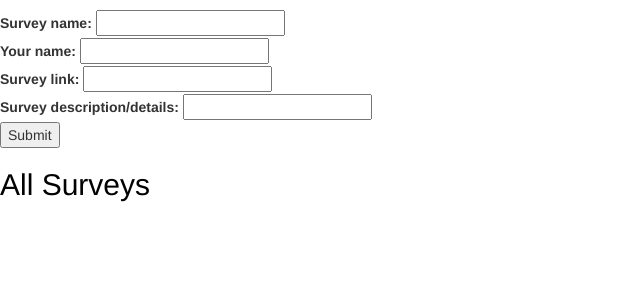
After one commit to JRyanShue/Lighthouse-Hacks, a Flask app: page /surveys_form in a window 1280 px wide. The commit adds this page. Shown: the top 300 px of the page, without its empty margins (0-640 px from the left). Run offline with Flask 2, Linux system fonts and the light colour scheme; some libraries are stand-ins or nearby versions.

Commit message:
Added functionality for all pages

```diff
--- a/integrated_version/server/src/app.py
+++ b/integrated_version/server/src/app.py
@@ -31,6 +31,10 @@ db = firebase.database()
 # db.child("data").child("petitions").update({"name": "Help Zoe"})
 # users = db.child("data").child("petitions").get()
 # print(users.val())
+
+# db.child("data").child("announcements").update({"name": "Help Zoe"})
+# db.child("data").child("clubs").update({"name": "Help Zoe"})
+# db.child("data").child("surveys").update({"name": "Help Zoe"})
 
 app = Flask(__name__)
 
@@ -89,6 +93,96 @@ def petition_form():
     return render_template("petition_form.html", message=message)
 
 
+@app.route('/announcements_form', methods=["GET", "POST"])
+def announcements_form():
+    print("yes1")
+    message = ''
+    if request.method == 'POST':
+        name = request.form.get('name')  # access data from form
+        author = request.form.get('author')
+        details = request.form.get('details')
+        timestamp = time.ctime(time.time())
+
+        if name and author and details:
+            # push to firebase
+            db.child("data").child("announcements").push(
+                {"Timestamp": timestamp, "Announcement": name, "Author": author, "Details": details})
+
+            message = "Success"
+        else:
+            if not name:
+                message += "Please enter an announcement."
+            if not author:
+                message += "\nPlease enter an author name."
+            if not details:
+                message += "\nPlease enter announcement details."
+
+        print("announcement")
+    # return button()
+    return render_template("announcements_form.html", message=message)
+
+
+@app.route('/clubs_form', methods=["GET", "POST"])
+def clubs_form():
+    print("yes2")
+    message = ''
+    if request.method == 'POST':
+        name = request.form.get('name')  # access data from form
+        author = request.form.get('author')
+        details = request.form.get('details')
+        timestamp = time.ctime(time.time())
+
+        if name and author and details:
+            # push to firebase
+            db.child("data").child("clubs").push(
+                {"Timestamp": timestamp, "Club Announcement": name, "Author": author, "Details": details})
+
+            message = "Success"
+        else:
+            if not name:
+                message += "Please enter a club announcement."
+            if not author:
+                message += "\nPlease enter an author name."
+            if not details:
+                message += "\nPlease enter announcement details."
+
+        print("club")
+    # return button()
+    return render_template("clubs_form.html", message=message)
+
+
+@app.route('/surveys_form', methods=["GET", "POST"])
+def surveys_form():
+    print("yes3")
+    message = ''
+    if request.method == 'POST':
+        name = request.form.get('name')  # access data from form
+        author = request.form.get('author')
+        details = request.form.get('details')
+        link = request.form.get('link')
+        timestamp = time.ctime(time.time())
+
+        if name and author and details and link:
+            # push to firebase
+            db.child("data").child("surveys").push(
+                {"Timestamp": timestamp, "Survey": name, "Link": link, "Author": author, "Details": details})
+
+            message = "Success"
+        else:
+            if not name:
+                message += "Please enter a survey name."
+            if not author:
+                message += "\nPlease enter an author name."
+            if not details:
+                message += "\nPlease enter survey details."
+            if not link:
+                message += "\nPlease enter a link to your survey."
+
+        print("survey")
+    # return button()
+    return render_template("surveys_form.html", message=message)
+
+
 @app.route('/home', methods=["GET", "POST"])
 def home():
     # sample()
@@ -118,25 +212,30 @@ def test():
 
 @app.route('/announcements')
 def announcements():
-    return render_template("Announcements.html")
+    announcements_all = db.child("data").child("announcements").get()
+    announcements_data = announcements_all.val()
+    return render_template("Announcements.html", data=announcements_data.values())
 
 
 @app.route('/clubs')
 def clubs():
-    return render_template("Clubs.html")
+    all_clubs = db.child("data").child("clubs").get()
+    clubs_data = all_clubs.val()
+    return render_template("Clubs.html", data=clubs_data.values())
 
 
 @app.route('/petitionspage')
 def petitionspage():
     all_petitions = db.child("data").child("petitions").get()
     petitions = all_petitions.val()
-    print(petitions.values())
     return render_template("PetitionsPage.html", data=petitions.values())  # pass petition data to the HTML page django
 
 
 @app.route('/surveys')
 def surveys():
-    return render_template("Surveys.html")
+    all_surveys = db.child("data").child("surveys").get()
+    surveys_data = all_surveys.val()
+    return render_template("Surveys.html", data=surveys_data.values())
 
 
 app.run(host='0.0.0.0', port=5000)
--- /dev/null
+++ b/integrated_version/server/src/templates/surveys_form.html
@@ -0,0 +1,59 @@
+<!DOCTYPE html>
+    <html lang="en">
+    <head>
+        <meta charset="UTF-8">
+        <title>Title</title>
+        <link rel="stylesheet" href="https://maxcdn.bootstrapcdn.com/bootstrap/3.4.1/css/bootstrap.min.css">
+        <link rel="stylesheet" type="text/css" href="{{ url_for('static', filename='style.css')}}">
+        <script src="https://ajax.googleapis.com/ajax/libs/jquery/3.5.1/jquery.min.js"></script>
+        <script src="https://maxcdn.bootstrapcdn.com/bootstrap/3.4.1/js/bootstrap.min.js"></script>
+    </head>
+    <body>
+
+<!--        {% extends "petitions.html" %}-->
+<!--        {% block content %}-->
+
+        <!--  Messages based on input  -->
+        {% if message %}
+            <p>
+                <div class="HeadingContainer">
+                    <div class="Heading">
+                        {{ message }}
+                    </div>
+                </div>
+            </p>
+        {% endif %}
+
+        <form action="" method="post">
+            <p>
+                <div class="FormText">
+                    <label for="name">Survey name:</label>
+                    <input type="text" name="name">
+                </div>
+                <div class="FormText">
+                    <label for="author">Your name:</label>
+                    <input type="text" name="author">
+                </div>
+                <div class="FormText">
+                    <label for="link">Survey link:</label>
+                    <input type="text" name="link">
+                </div>
+                <div class="FormText">
+                    <label for="details">Survey description/details:</label>
+                    <input type="text" name="details">
+                </div>
+                <div class="stylebutton">
+                    <input type="submit">
+                </div>
+
+                <a href="{{ url_for('surveys') }}">
+                    <h2>
+                        All Surveys
+                    </h2>
+                </a>
+
+            </p>
+        </form>
+<!--        {% endblock %}-->
+    </body>
+</html>
```
Also changed, not shown: integrated_version/server/src/templates/Announcements.html (+18 -23 lines), integrated_version/server/src/templates/Clubs.html (+23 -8 lines), integrated_version/server/src/templates/PetitionsPage.html (+25 -25 lines), integrated_version/server/src/templates/Surveys.html (+28 -8 lines), integrated_version/server/src/templates/announcements_form.html (added, +55 -0 lines), integrated_version/server/src/templates/clubs_form.html (added, +55 -0 lines).
